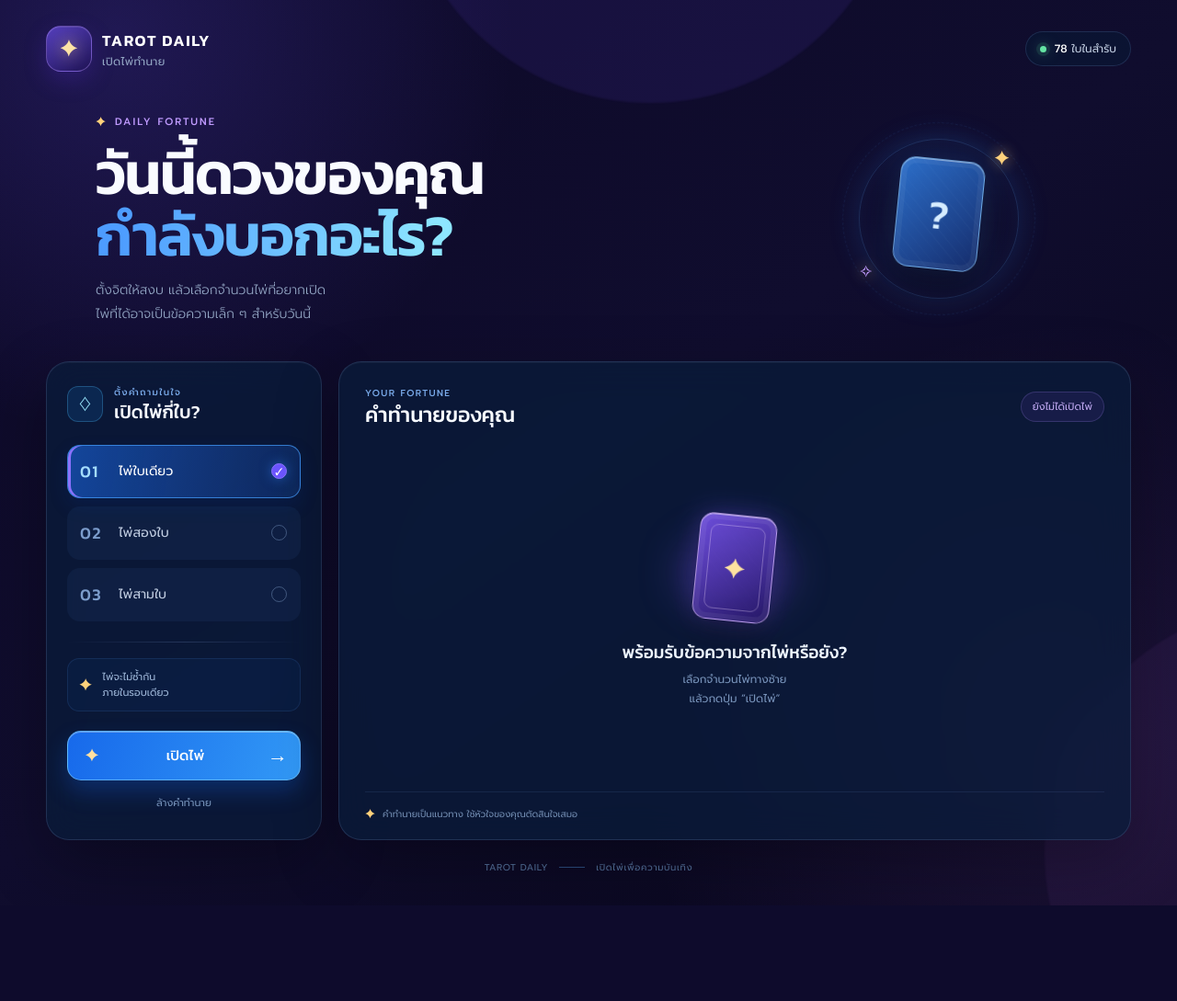
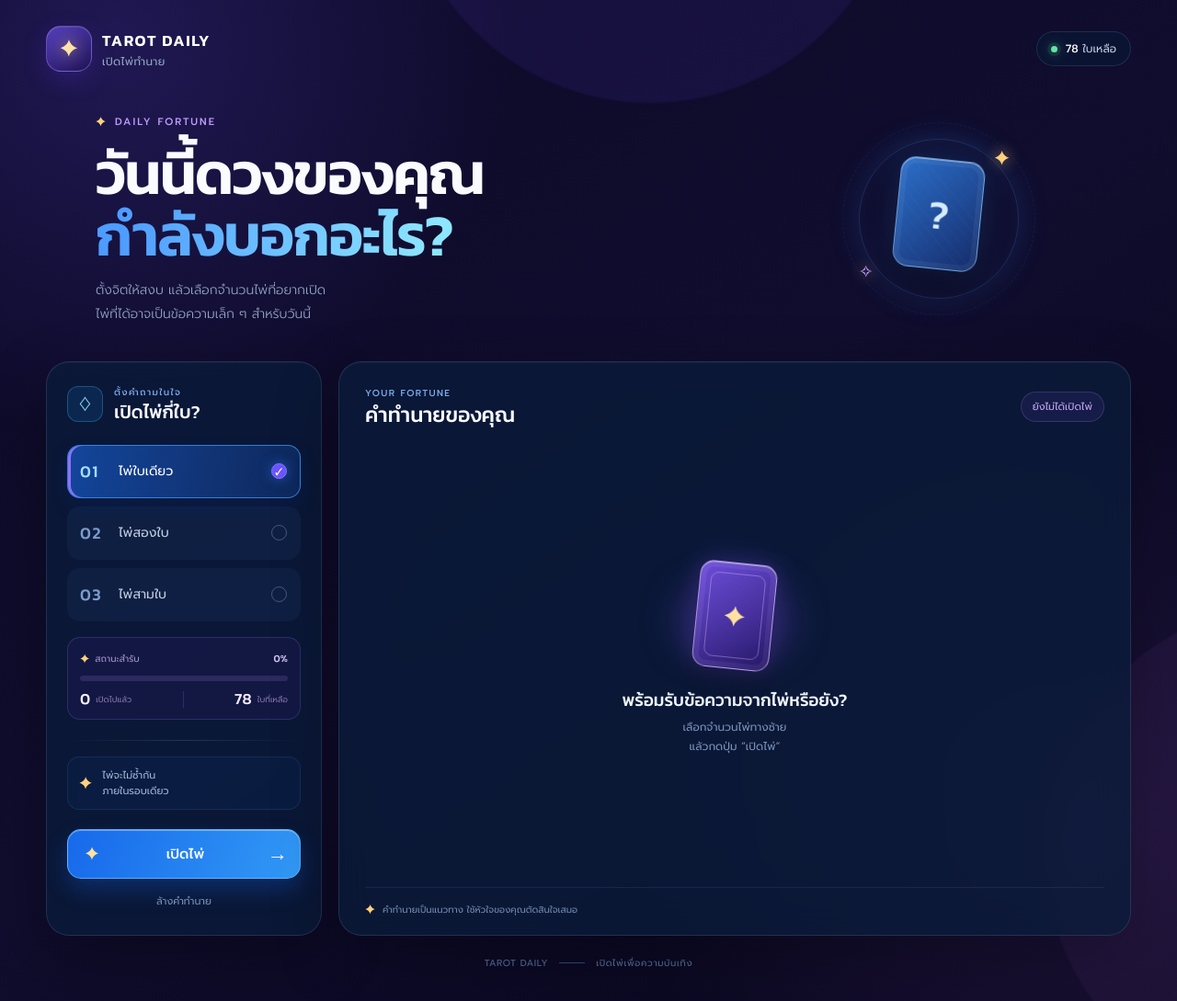
Before and after one commit to oHizokao/tarot-fortune-webapp, a PHP site: page / in a window 1280 px wide. Shown: the whole page at 92% size. Before the commit the page ends 985 px from the top, so only its background shows below. Run offline with PHP 8.4, Linux system fonts and the light colour scheme.

Commit message:
Prevent repeated tarot draws
Track the remaining cards until all 78 cards are opened, persist progress locally, and reset the deck with the clear button.

```diff
--- a/app.js
+++ b/app.js
@@ -2,10 +2,13 @@ const DECK = Array.from(
   { length: 78 },
   (_, index) => `tarot-cards/card-${String(index + 1).padStart(3, "0")}.webp`,
 );
+const STORAGE_KEY = "tarot-daily-deck-v1";
 
 const state = {
   count: 1,
   drawn: [],
+  remaining: [],
+  notice: "",
 };
 
 const choiceButtons = [...document.querySelectorAll(".choice-button")];
@@ -15,6 +18,53 @@ const cardsGrid = document.querySelector("#cards-grid");
 const emptyState = document.querySelector("#empty-state");
 const resultCount = document.querySelector("#result-count");
 const resultMessage = document.querySelector("#result-message");
+const deckRemaining = document.querySelector("#deck-remaining");
+const drawnCount = document.querySelector("#drawn-count");
+const remainingCount = document.querySelector("#remaining-count");
+const progressPercent = document.querySelector("#progress-percent");
+const progressBar = document.querySelector("#progress-bar");
+const drawButtonLabel = document.querySelector("#draw-button-label");
+
+function isValidDeckList(list) {
+  return (
+    Array.isArray(list) &&
+    list.length <= DECK.length &&
+    new Set(list).size === list.length &&
+    list.every((card) => DECK.includes(card))
+  );
+}
+
+function loadSavedState() {
+  try {
+    const saved = JSON.parse(window.localStorage.getItem(STORAGE_KEY));
+    if (!saved || !isValidDeckList(saved.remaining)) {
+      return null;
+    }
+
+    return {
+      remaining: saved.remaining,
+      drawn: isValidDeckList(saved.drawn) ? saved.drawn.slice(0, 3) : [],
+      notice: typeof saved.notice === "string" ? saved.notice : "",
+    };
+  } catch {
+    return null;
+  }
+}
+
+function saveState() {
+  try {
+    window.localStorage.setItem(
+      STORAGE_KEY,
+      JSON.stringify({
+        remaining: state.remaining,
+        drawn: state.drawn,
+        notice: state.notice,
+      }),
+    );
+  } catch {
+    // localStorage may be unavailable when the page is opened directly as a file.
+  }
+}
 
 function shuffle(items) {
   const shuffled = [...items];
@@ -35,6 +85,23 @@ function setCount(count) {
     button.classList.toggle("is-selected", isSelected);
     button.setAttribute("aria-pressed", String(isSelected));
   });
+}
+
+function updateProgress() {
+  const remaining = state.remaining.length;
+  const opened = DECK.length - remaining;
+  const percent = Math.round((opened / DECK.length) * 100);
+
+  deckRemaining.textContent = String(remaining);
+  drawnCount.textContent = String(opened);
+  remainingCount.textContent = String(remaining);
+  progressPercent.textContent = `${percent}%`;
+  progressBar.style.width = `${percent}%`;
+  progressBar.parentElement?.setAttribute("aria-valuenow", String(percent));
+
+  const isEmpty = remaining === 0;
+  drawButton.disabled = isEmpty;
+  drawButtonLabel.textContent = isEmpty ? "สำรับหมดแล้ว" : "เปิดไพ่";
 }
 
 function getCardNumber(fileName) {
@@ -64,14 +131,14 @@ function renderResult() {
     cardsGrid.classList.add("is-empty");
     cardsGrid.replaceChildren(emptyState);
     resultCount.textContent = "ยังไม่ได้เปิดไพ่";
-    resultMessage.textContent = "คำทำนายเป็นแนวทาง ใช้หัวใจของคุณตัดสินใจเสมอ";
+    resultMessage.textContent = state.notice || "คำทำนายเป็นแนวทาง ใช้หัวใจของคุณตัดสินใจเสมอ";
     return;
   }
 
   cardsGrid.classList.remove("is-empty");
   cardsGrid.replaceChildren(...state.drawn.map(createCard));
   resultCount.textContent = `${state.drawn.length} ใบที่เปิดได้`;
-  resultMessage.textContent = "ขอให้คำทำนายนี้นำพลังดี ๆ มาให้คุณ";
+  resultMessage.textContent = state.notice || "ขอให้คำทำนายนี้นำพลังดี ๆ มาให้คุณ";
 }
 
 function drawCards() {
@@ -79,7 +146,20 @@ function drawCards() {
   drawButton.setAttribute("aria-busy", "true");
 
   window.setTimeout(() => {
-    state.drawn = shuffle(DECK).slice(0, state.count);
+    const requestedCount = state.count;
+    const actualCount = Math.min(requestedCount, state.remaining.length);
+    state.drawn = state.remaining.splice(0, actualCount);
+
+    if (state.remaining.length === 0) {
+      state.notice = "เปิดครบทั้งสำรับแล้ว กด “ล้างคำทำนาย” เพื่อเริ่มใหม่";
+    } else if (actualCount < requestedCount) {
+      state.notice = `สำรับเหลือ ${actualCount} ใบ ระบบจึงเปิดให้ครบเท่าที่เหลือ`;
+    } else {
+      state.notice = "";
+    }
+
+    saveState();
+    updateProgress();
     renderResult();
     drawButton.classList.remove("is-busy");
     drawButton.removeAttribute("aria-busy");
@@ -87,7 +167,11 @@ function drawCards() {
 }
 
 function resetCards() {
+  state.remaining = shuffle(DECK);
   state.drawn = [];
+  state.notice = "เริ่มสำรับใหม่แล้ว ไพ่ทั้ง 78 ใบพร้อมให้เปิดอีกครั้ง";
+  saveState();
+  updateProgress();
   renderResult();
 }
 
@@ -97,3 +181,10 @@ choiceButtons.forEach((button) => {
 
 drawButton.addEventListener("click", drawCards);
 resetButton.addEventListener("click", resetCards);
+
+const savedState = loadSavedState();
+state.remaining = savedState?.remaining ?? shuffle(DECK);
+state.drawn = savedState?.drawn ?? [];
+state.notice = savedState?.notice ?? "";
+updateProgress();
+renderResult();
--- a/index.html
+++ b/index.html
@@ -34,7 +34,7 @@
         </a>
         <div class="deck-pill">
           <span class="status-dot" aria-hidden="true"></span>
-          <span><strong>78</strong> ใบในสำรับ</span>
+          <span><strong id="deck-remaining">78</strong> ใบเหลือ</span>
         </div>
       </header>
 
@@ -84,6 +84,32 @@
             </button>
           </div>
 
+          <div class="progress-card" aria-label="สถานะสำรับไพ่">
+            <div class="progress-topline">
+              <span class="progress-title"><span class="progress-star" aria-hidden="true">✦</span> สถานะสำรับ</span>
+              <strong id="progress-percent">0%</strong>
+            </div>
+            <div
+              class="progress-track"
+              role="progressbar"
+              aria-label="เปิดไพ่ไปแล้ว"
+              aria-valuemin="0"
+              aria-valuemax="100"
+              aria-valuenow="0"
+            ><span id="progress-bar"></span></div>
+            <div class="progress-numbers">
+              <div>
+                <strong id="drawn-count">0</strong>
+                <span>เปิดไปแล้ว</span>
+              </div>
+              <span class="progress-divider" aria-hidden="true"></span>
+              <div>
+                <strong id="remaining-count">78</strong>
+                <span>ใบที่เหลือ</span>
+              </div>
+            </div>
+          </div>
+
           <div class="rule" aria-hidden="true"></div>
 
           <div class="tip-box">
@@ -93,7 +119,7 @@
 
           <button class="draw-button" id="draw-button" type="button">
             <span class="draw-button-icon" aria-hidden="true">✦</span>
-            <span>เปิดไพ่</span>
+            <span id="draw-button-label">เปิดไพ่</span>
             <span class="draw-button-arrow" aria-hidden="true">→</span>
           </button>
           <button class="reset-button" id="reset-button" type="button">ล้างคำทำนาย</button>
--- a/style.css
+++ b/style.css
@@ -427,6 +427,90 @@ h2 {
   box-shadow: 0 0 13px rgba(45, 133, 255, 0.5);
 }
 
+.progress-card {
+  margin-top: 17px;
+  padding: 13px 13px 12px;
+  border: 1px solid rgba(161, 126, 255, 0.2);
+  border-radius: 14px;
+  background: rgba(48, 31, 111, 0.24);
+}
+
+.progress-topline,
+.progress-title,
+.progress-numbers,
+.progress-numbers div {
+  display: flex;
+  align-items: center;
+}
+
+.progress-topline {
+  justify-content: space-between;
+  margin-bottom: 9px;
+}
+
+.progress-title {
+  gap: 6px;
+  color: #a894cf;
+  font-size: 10px;
+}
+
+.progress-star {
+  color: var(--gold);
+  font-size: 13px;
+}
+
+.progress-topline > strong {
+  color: #d5c6f6;
+  font-family: "Kanit", sans-serif;
+  font-size: 11px;
+  font-weight: 500;
+}
+
+.progress-track {
+  height: 6px;
+  overflow: hidden;
+  border-radius: 999px;
+  background: rgba(125, 103, 181, 0.24);
+}
+
+.progress-track span {
+  display: block;
+  width: 0;
+  height: 100%;
+  border-radius: inherit;
+  background: linear-gradient(90deg, #7053ef, #ce8dff);
+  box-shadow: 0 0 12px rgba(164, 112, 255, 0.65);
+  transition: width 300ms ease;
+}
+
+.progress-numbers {
+  justify-content: space-between;
+  margin-top: 11px;
+}
+
+.progress-numbers div {
+  gap: 6px;
+}
+
+.progress-numbers strong {
+  color: #f5edff;
+  font-family: "Kanit", sans-serif;
+  font-size: 17px;
+  font-weight: 500;
+  line-height: 1;
+}
+
+.progress-numbers span:not(.progress-divider) {
+  color: #8675a9;
+  font-size: 9px;
+}
+
+.progress-divider {
+  width: 1px;
+  height: 18px;
+  background: rgba(167, 139, 232, 0.2);
+}
+
 .rule {
   height: 1px;
   margin: 22px 0 17px;
@@ -482,6 +566,13 @@ h2 {
 
 .draw-button:active {
   transform: translateY(0);
+}
+
+.draw-button:disabled {
+  box-shadow: none;
+  cursor: not-allowed;
+  opacity: 0.5;
+  transform: none;
 }
 
 .draw-button.is-busy {
```
